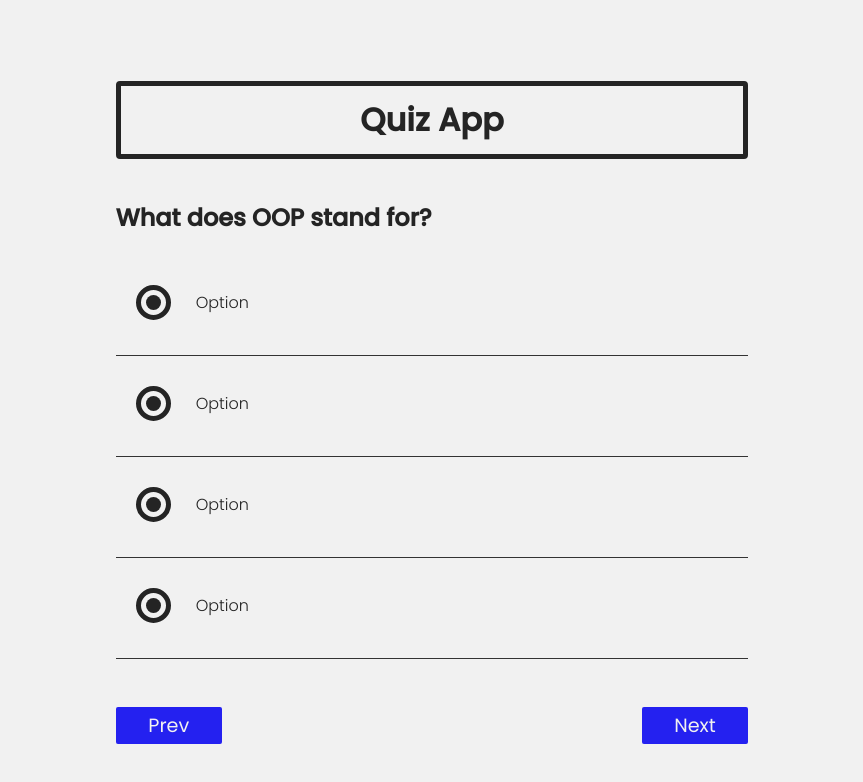
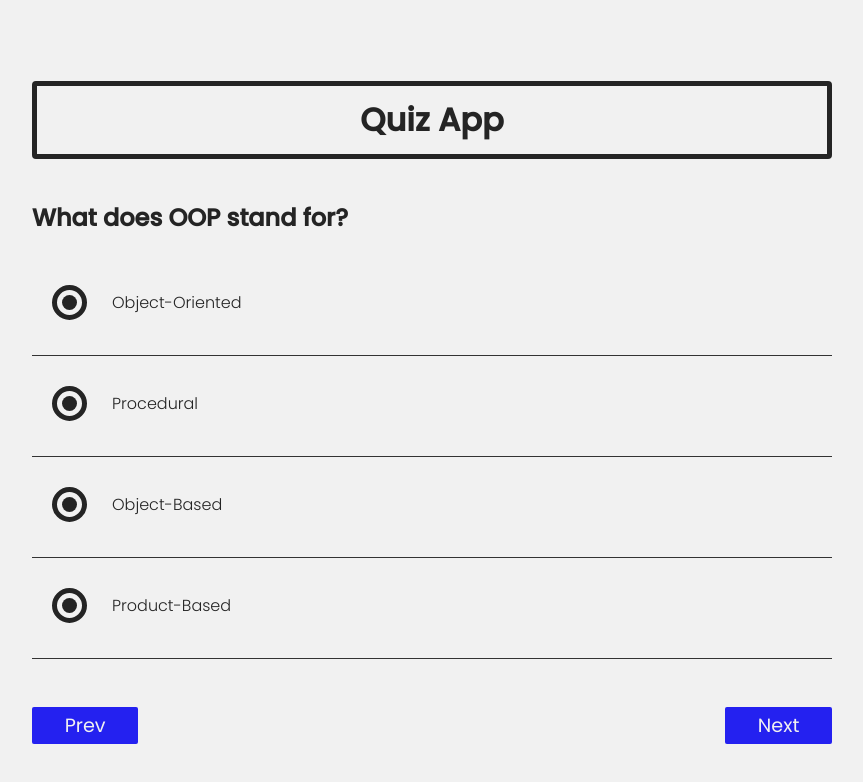
Before and after one commit to VimukthiMK/MERN-Quiz-Application, a React (Create React App) app in the folder frontend-app/: page /quiz in a window 1280 px wide. Shown: the top 782 px of the page, without its empty margins (208-1071 px from the left). Built offline with nearby package versions, Linux system fonts and the light colour scheme.

Commit message:
Fixed - Questions.js

```diff
--- a/frontend-app/src/components/questions.js
+++ b/frontend-app/src/components/questions.js
@@ -32,7 +32,7 @@ const Questions = () => {
                             onChange={onSelect}
                 />
 
-                        <label className='text-primary' htmlFor={`q${i}-options`}>Option</label>
+                        <label className='text-primary' htmlFor={`q${i}-options`}>{q}</label>
                         <div className='check checked'></div>
             </li>
             ))
```
